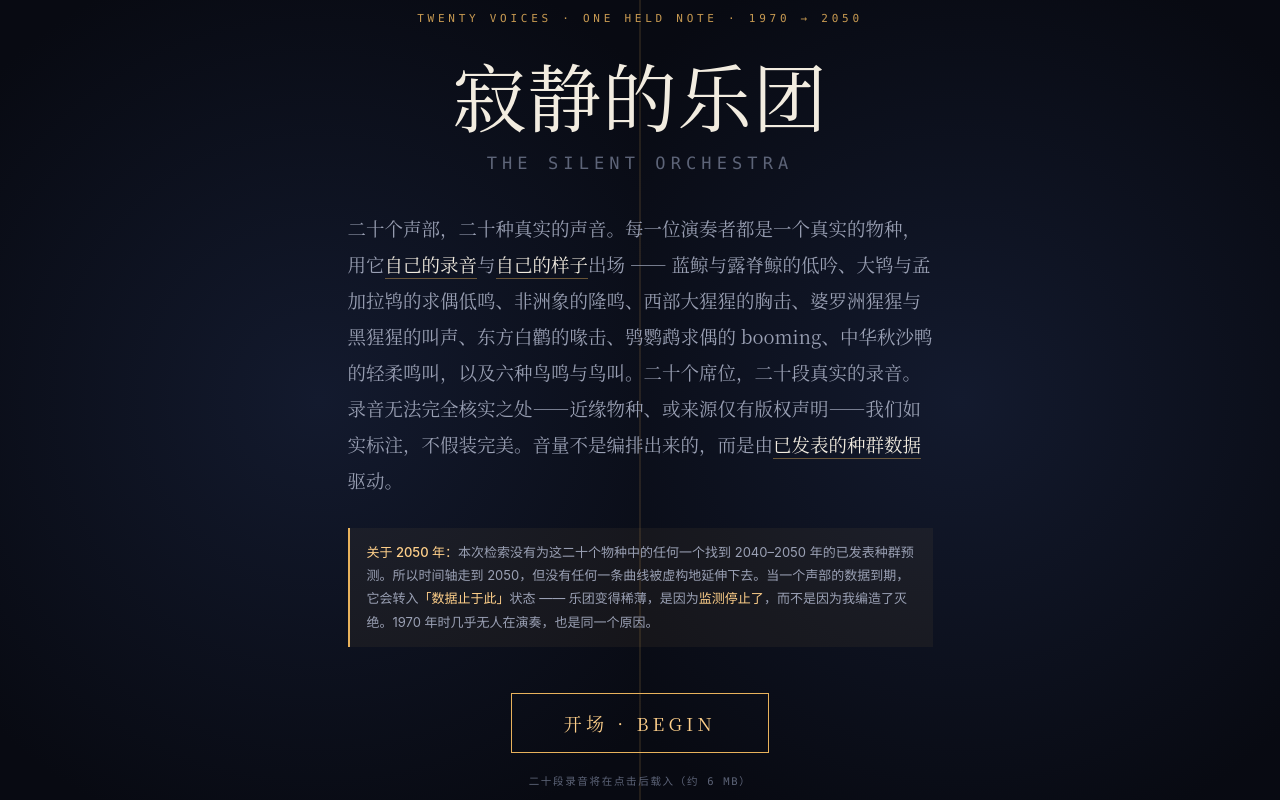
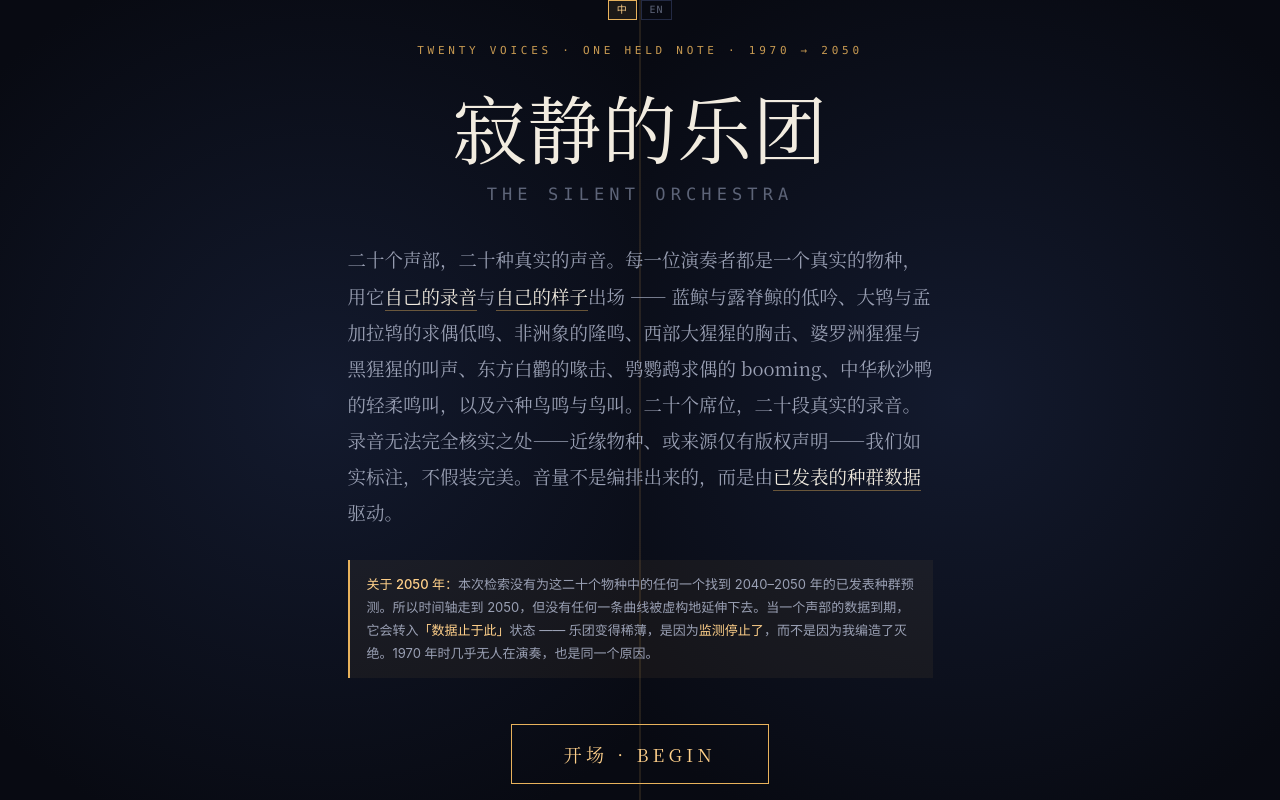
Before and after one commit to SabrinaYan16/silent_orchestra, a plain HTML site: page index.html in a window 1280 px wide. Drawn offline with Linux system fonts and the light colour scheme.

Commit message:
fix: opaque curtain background + language switch on opening screen

```diff
--- a/index.html
+++ b/index.html
@@ -35,7 +35,7 @@ body{min-height:100vh}
 
 /* --- curtain / opening --- */
 #curtain{position:fixed;inset:0;z-index:9999;display:flex;align-items:flex-start;justify-content:center;
-  background:transparent;pointer-events:none;overflow-y:auto}
+  background:#080a12;pointer-events:none;overflow-y:auto}
 #curtain:not(.up){pointer-events:auto}
 #curtain.up{visibility:hidden;pointer-events:none}
 
@@ -548,6 +548,7 @@ html,body{overflow:hidden;height:100vh}
   color:var(--ink-faint);cursor:pointer;transition:.25s;line-height:1.2}
 .lang-btn:hover{border-color:var(--amber);color:var(--amber)}
 .lang-btn.active{border-color:var(--amber);color:var(--amber-hot);background:rgba(232,178,92,.09)}
+.curtain-lang{justify-content:center;margin-bottom:24px}
 
 /* --- scroll progress bar --- */
 .scroll-progress{position:fixed;bottom:138px;left:0;right:0;height:3px;z-index:91;
@@ -641,6 +642,10 @@ html,body{overflow:hidden;height:100vh}
   <div class="curtain-left"></div>
   <div class="curtain-right"></div>
   <div class="card">
+    <div class="lang-switch curtain-lang">
+      <button class="lang-btn" data-lang="zh" onclick="setLang('zh')">中</button>
+      <button class="lang-btn" data-lang="en" onclick="setLang('en')">EN</button>
+    </div>
     <div class="eyebrow">Twenty voices · One held note · 1970 → 2050</div>
     <h1>寂静的乐团<span class="en">The Silent Orchestra</span></h1>
     <p class="lede" data-i18n="curtain-lede">
```
